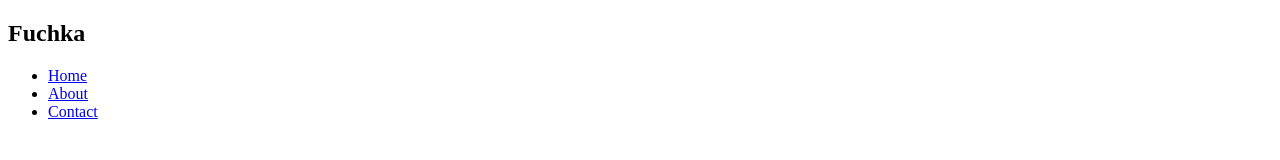
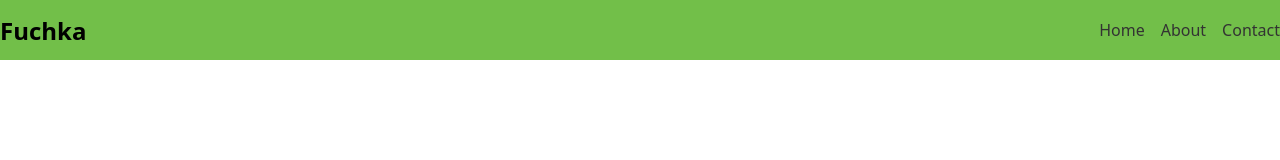
Before and after one commit to FerdouseOfficial/Practicing-and-Making-projects-using-FlexBox, a plain HTML site: page index.html in a window 1280 px wide. Drawn offline with Linux system fonts and the light colour scheme.

Commit message:
writing css code

```diff
--- a/index.html
+++ b/index.html
@@ -21,5 +21,14 @@
             </div>
         </div>
     </nav>
+
+    <!-- navbar ends from here -->
+
+    <!-- aside bar start from here -->
+     <aside>
+        <div class="container">
+
+        </div>
+     </aside>
   </body>
 </html>
--- a/style.css
+++ b/style.css
@@ -0,0 +1,36 @@
+*{
+    margin: 0;
+    padding: 0;
+    box-sizing: border-box;
+}
+
+body{
+    font-family: system-ui, -apple-system, BlinkMacSystemFont, 'Segoe UI', Roboto, Oxygen, Ubuntu, Cantarell, 'Open Sans', 'Helvetica Neue', sans-serif;
+}
+
+nav h2{
+    font-weight: bold;
+    /* box-shadow: 1px 2px 2px; */
+}
+nav ul li{
+    list-style-type: none;
+}
+nav a {
+    text-decoration: none;
+    color: #333;
+}
+nav{
+    /* height: 60px; */
+    background-color: rgb(114, 191, 73);
+}
+nav .container{
+    display: flex;
+    justify-content: space-between;
+    align-items: center;
+    height: 60px;
+}
+nav .container ul{
+    display: flex;
+    /* justify-content: space-around; */
+    gap: 1rem;
+}
```
